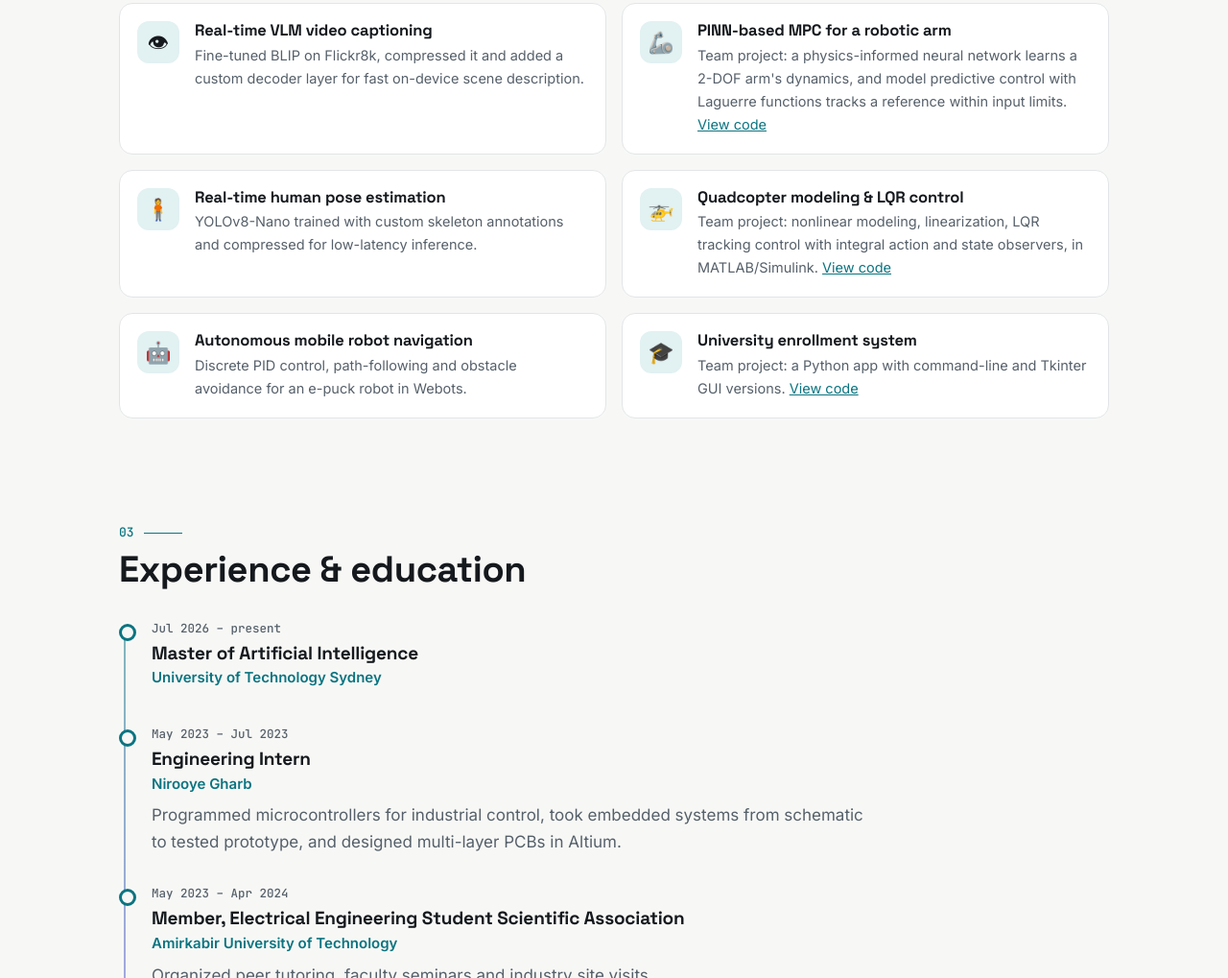
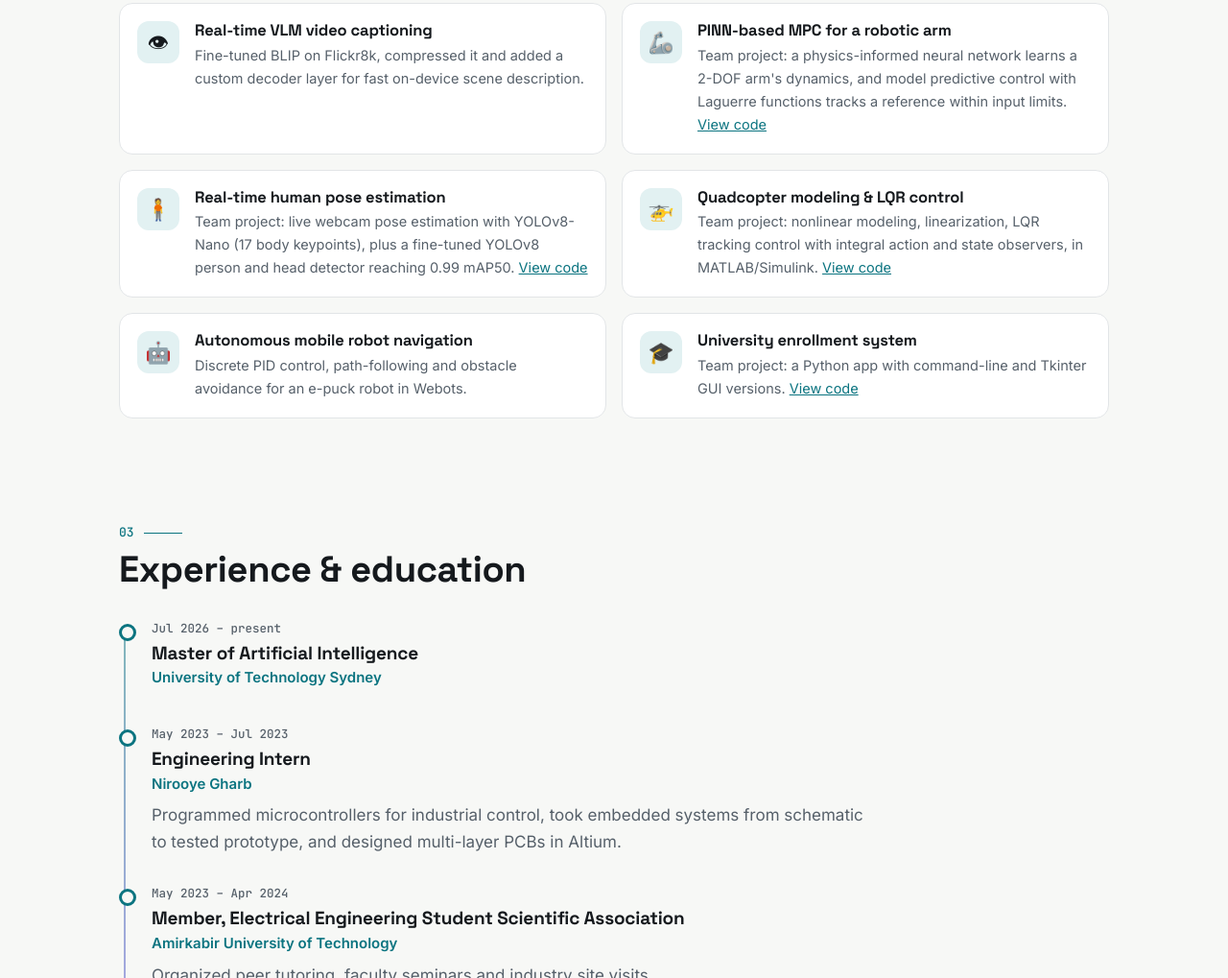
Before and after one commit to sheyda-nprst/sheyda-nprst.github.io, a plain HTML site: page index.html in a window 1280 px wide. Shown: the part 2178-3197 px from the top of the page at 96% size. Drawn offline with Linux system fonts and the light colour scheme.

Commit message:
Link pose estimation repo
Co-Authored-By: Claude Opus 5.5 <noreply@anthropic.com>

```diff
--- a/index.html
+++ b/index.html
@@ -145,7 +145,7 @@
           <span class="icon" aria-hidden="true">🧍</span>
           <div>
             <h4>Real-time human pose estimation</h4>
-            <p>YOLOv8-Nano trained with custom skeleton annotations and compressed for low-latency inference.</p>
+            <p>Team project: live webcam pose estimation with YOLOv8-Nano (17 body keypoints), plus a fine-tuned YOLOv8 person and head detector reaching 0.99 mAP50. <a href="https://github.com/sheyda-nprst/realtime-pose-estimation-yolov8">View code</a></p>
           </div>
         </li>
         <li>
```
